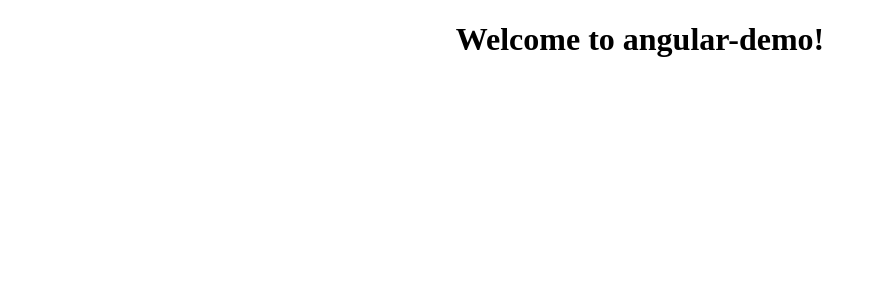
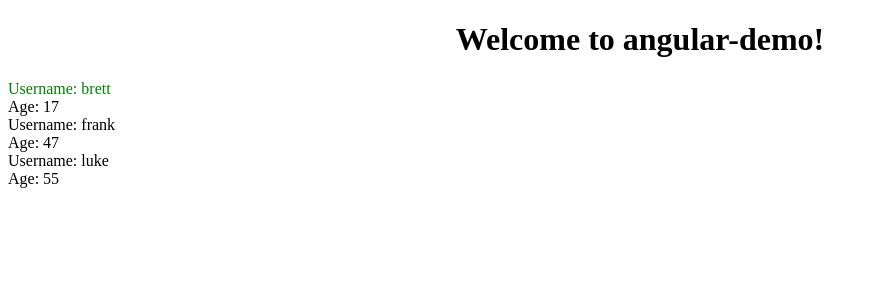
Before and after one commit to BrettMatsumoto/angular-demo, an Angular app: page / in a window 1280 px wide. Shown: the top 300 px of the page, without its empty margins (0-877 px from the left). Built offline with nearby package versions, Linux system fonts and the light colour scheme.

Commit message:
2-home-page

```diff
--- a/src/app/app.component.html
+++ b/src/app/app/app.component.html
@@ -5,5 +5,6 @@
   </h1>
 </div>
 
+<app-home></app-home>
 
 <router-outlet></router-outlet>
--- /dev/null
+++ b/src/app/pages/home/home.component.html
@@ -0,0 +1,11 @@
+<div>
+  <div *ngFor="let chicken of users">
+    <div>
+      <span [style.color]="'green'" *ngIf="chicken.username === currentUser"> Username: {{ chicken.username }} </span>
+
+      <span *ngIf="chicken.username !== currentUser"> Username: {{ chicken.username }} </span>
+    </div>
+
+    <div>Age: {{ chicken.age }}</div>
+  </div>
+</div>
--- /dev/null
+++ b/src/app/pages/home/home.component.ts
@@ -0,0 +1,38 @@
+import { Component, OnInit } from '@angular/core';
+
+@Component({
+  selector: 'app-home',
+  templateUrl: './home.component.html',
+  styleUrls: ['./home.component.scss']
+})
+export class HomeComponent implements OnInit {
+  users: {
+    username: string,
+    age: number
+  }[] = [
+    {
+      username: 'brett',
+      age: 17,
+  },
+  {
+    username: 'frank',
+    age: 47,
+  },
+  {
+    username: 'luke',
+    age: 55,
+  },
+]
+
+usernames: string[] = ['brett', 'frank', 'luke'];
+
+currentUser: string | object = 'brett'
+
+green: string = 'blue';
+
+  constructor() { }
+
+  ngOnInit() {
+  }
+
+}
```
Also changed, not shown: src/app/app.module.ts (+5 -3 lines), src/app/app/app-routing.module.ts (renamed from src/app/app-routing.module.ts), src/app/app/app.component.scss (added), src/app/app/app.component.ts (renamed from src/app/app.component.ts), src/app/pages/home/home.component.scss (added), 1 other file (tests, documents, lock files or other folders).
